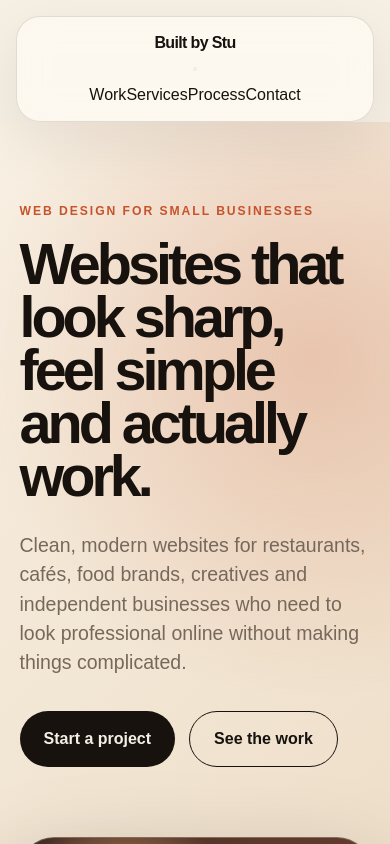
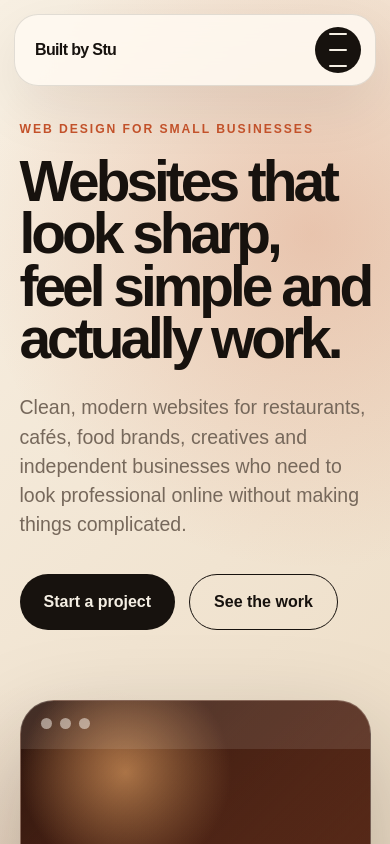
Before and after one commit to stucottam-maker/webdesignsite, a React (Vite) app: page / in a window 390 px wide. Shown: the top 844 px of the page. Built offline with nearby package versions, Linux system fonts and the light colour scheme.

Commit message:
Refactor styles for header and dropdown components
Updated CSS variables and styles for header, buttons, and dropdown menus. Improved responsiveness and adjusted various layout properties.

```diff
--- a/src/style.css
+++ b/src/style.css
@@ -4,7 +4,7 @@
   --black: #17120e;
   --muted: #76685b;
   --orange: #c6532b;
-  --orange-dark: #8f351c;
+  --orange-soft: #f3a362;
   --card: #fffaf2;
   --line: rgba(23, 18, 14, 0.12);
 }
@@ -31,18 +31,24 @@ a {
   text-decoration: none;
 }
 
+button {
+  font-family: inherit;
+}
+
+/* Header */
+
 .site-header {
   position: fixed;
   top: 18px;
   left: 50%;
   transform: translateX(-50%);
   width: min(1120px, calc(100% - 32px));
-  z-index: 20;
-  padding: 14px 18px;
+  z-index: 50;
+  padding: 12px 14px 12px 20px;
   display: flex;
   justify-content: space-between;
   align-items: center;
-  background: rgba(255, 250, 242, 0.82);
+  background: rgba(255, 250, 242, 0.86);
   border: 1px solid var(--line);
   border-radius: 999px;
   backdrop-filter: blur(18px);
@@ -55,17 +61,81 @@ a {
   letter-spacing: -0.04em;
 }
 
-.nav {
-  display: flex;
-  gap: 24px;
-  font-size: 0.86rem;
-  font-weight: 800;
-  color: var(--muted);
+.menu-toggle {
+  width: 46px;
+  height: 46px;
+  border: 1px solid var(--line);
+  border-radius: 999px;
+  background: var(--black);
+  display: grid;
+  place-items: center;
+  gap: 4px;
+  cursor: pointer;
+  position: relative;
+  z-index: 60;
 }
 
-.nav a:hover {
+.menu-toggle span {
+  display: block;
+  width: 18px;
+  height: 2px;
+  background: var(--cream);
+  border-radius: 999px;
+  transition: 0.2s ease;
+}
+
+.menu-toggle.open span:nth-child(1) {
+  transform: translateY(6px) rotate(45deg);
+}
+
+.menu-toggle.open span:nth-child(2) {
+  opacity: 0;
+}
+
+.menu-toggle.open span:nth-child(3) {
+  transform: translateY(-6px) rotate(-45deg);
+}
+
+.nav-dropdown {
+  position: absolute;
+  top: calc(100% + 12px);
+  right: 0;
+  width: min(280px, calc(100vw - 32px));
+  padding: 12px;
+  display: grid;
+  gap: 6px;
+  background: rgba(255, 250, 242, 0.96);
+  border: 1px solid var(--line);
+  border-radius: 24px;
+  box-shadow: 0 24px 80px rgba(23, 18, 14, 0.16);
+  backdrop-filter: blur(18px);
+  opacity: 0;
+  visibility: hidden;
+  pointer-events: none;
+  transform: translateY(-8px);
+  transition: 0.2s ease;
+}
+
+.nav-dropdown.open {
+  opacity: 1;
+  visibility: visible;
+  pointer-events: auto;
+  transform: translateY(0);
+}
+
+.nav-dropdown a {
+  padding: 14px 16px;
+  border-radius: 16px;
   color: var(--black);
+  font-size: 0.95rem;
+  font-weight: 900;
 }
+
+.nav-dropdown a:hover {
+  background: var(--cream);
+}
+
+/* Hero */
 
 .hero {
   min-height: 100vh;
@@ -161,6 +231,13 @@ h3 {
   color: var(--black);
 }
 
+.button.cream:hover {
+  background: var(--orange);
+  color: white;
+}
+
+/* Hero Visual */
+
 .hero-showcase {
   position: relative;
   min-height: 560px;
@@ -245,6 +322,8 @@ h3 {
   bottom: 40px;
 }
 
+/* Intro Strip */
+
 .intro-strip {
   padding: 22px 6vw;
   display: flex;
@@ -264,6 +343,8 @@ h3 {
   font-weight: 800;
 }
 
+/* Sections */
+
 .section {
   padding: 110px 6vw;
 }
@@ -272,6 +353,8 @@ h3 {
   max-width: 850px;
   margin-bottom: 54px;
 }
+
+/* Projects */
 
 .project-grid {
   display: grid;
@@ -424,6 +507,8 @@ h3 {
   font-weight: 800;
 }
 
+/* Services */
+
 .services-section {
   background: var(--black);
   color: var(--cream);
@@ -450,13 +535,15 @@ h3 {
 .services-grid span {
   display: block;
   margin-bottom: 90px;
-  color: #f3a362;
+  color: var(--orange-soft);
   font-weight: 900;
 }
 
 .services-grid p {
   color: rgba(245, 239, 228, 0.68);
 }
+
+/* Process */
 
 .process-panel {
   display: grid;
@@ -492,6 +579,8 @@ h3 {
   font-weight: 800;
 }
 
+/* Contact */
+
 .contact-section {
   padding: 120px 6vw;
   text-align: center;
@@ -513,6 +602,8 @@ h3 {
   font-size: 1.15rem;
 }
 
+/* Footer */
+
 .footer {
   padding: 28px 6vw;
   background: var(--black);
@@ -521,18 +612,19 @@ h3 {
   border-top: 1px solid rgba(245, 239, 228, 0.12);
 }
 
+/* Responsive */
+
 @media (max-width: 950px) {
   .site-header {
-    position: static;
-    transform: none;
-    width: calc(100% - 32px);
-    margin: 16px auto 0;
+    position: fixed;
+    top: 14px;
+    width: calc(100% - 28px);
   }
 
   .hero {
     min-height: auto;
     grid-template-columns: 1fr;
-    padding-top: 80px;
+    padding-top: 120px;
   }
 
   .hero-showcase {
@@ -561,14 +653,6 @@ h3 {
 @media (max-width: 620px) {
   .site-header {
     border-radius: 24px;
-    flex-direction: column;
-    gap: 12px;
-  }
-
-  .nav {
-    gap: 14px;
-    flex-wrap: wrap;
-    justify-content: center;
   }
 
   .hero,
@@ -579,11 +663,15 @@ h3 {
   }
 
   h1 {
-    font-size: 3.6rem;
+    font-size: 3.55rem;
   }
 
   h2 {
     font-size: 2.8rem;
+  }
+
+  h3 {
+    font-size: 1.8rem;
   }
 
   .hero-showcase {
@@ -613,4 +701,16 @@ h3 {
     right: 20px;
     bottom: 20px;
   }
+
+  .mockup-title {
+    font-size: 2.6rem;
+  }
+
+  .services-grid article {
+    min-height: auto;
+  }
+
+  .services-grid span {
+    margin-bottom: 50px;
+  }
 }
```
